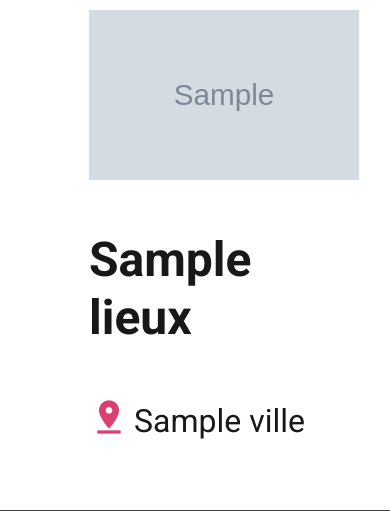
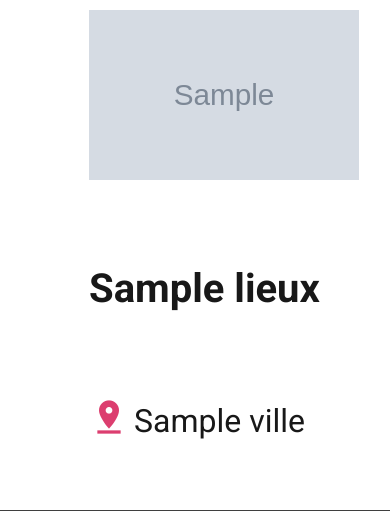
Before and after one commit to thetimverse/sae301, a Symfony app: template templates/lieux/index.html.twig in a window 390 px wide. Shown: the part 325-836 px from the top of the page. Run offline with Twig, Linux system fonts and the light colour scheme; the template is opened without the code that fills it: most values are stand-ins (such as "Sample title", 1, 10 or a date in 2020); grey boxes marked "Sample" are stand-in pictures; some libraries are stand-ins or nearby versions.

Commit message:
Update styles.css

```diff
--- a/public/css/styles.css
+++ b/public/css/styles.css
@@ -1161,6 +1161,9 @@
     p {
         font-size: 1.5rem;
     }
+    .event h2, .lieu h2{
+        font-size: 40px !important;
+    }
     .open header {
         height: 100%;
         z-index: 30;
```
